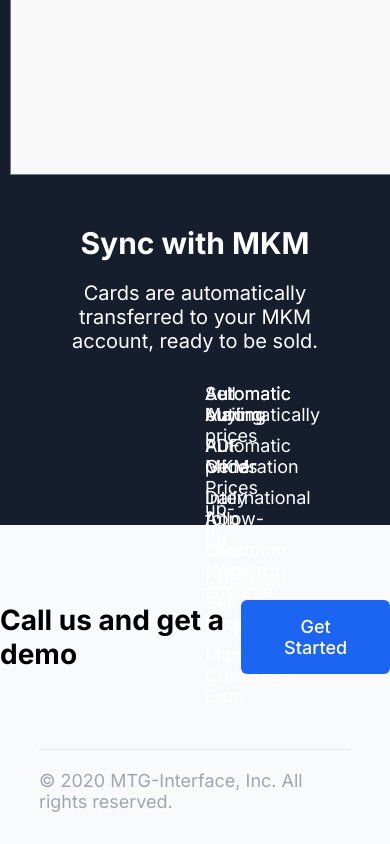
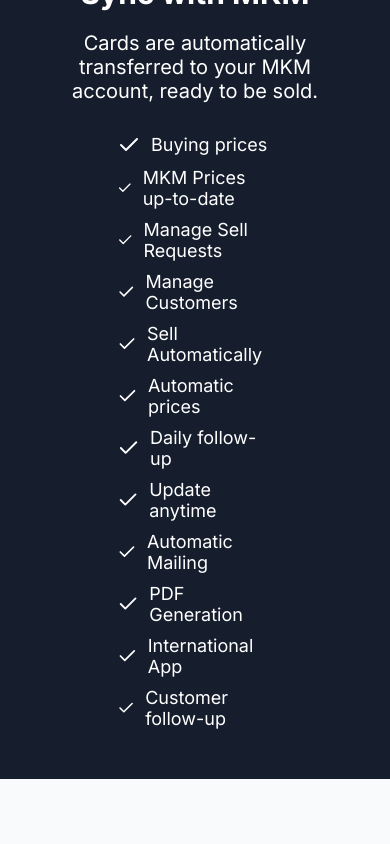
Before and after one commit to YoannBuzenet/mbi_web, a Next.js app: page / in a window 390 px wide. Shown: the part 2040-2884 px from the top of the page. Built offline with nearby package versions, Linux system fonts and the light colour scheme.

Commit message:
reponsive done on homepage !

```diff
--- a/pages/index.js
+++ b/pages/index.js
@@ -92,7 +92,7 @@ export default function Home() {
               <div>
                 <div>
                   <Icon.Check />
-                  <span>Automatic buying prices</span>
+                  <span>Buying prices</span>
                 </div>
                 <div>
                   <Icon.Check />
@@ -100,11 +100,11 @@ export default function Home() {
                 </div>
                 <div>
                   <Icon.Check />
-                  <span>Customer Sell Requests</span>
+                  <span>Manage Sell Requests</span>
                 </div>
                 <div>
                   <Icon.Check />
-                  <span>Manage Customer Data</span>
+                  <span>Manage Customers</span>
                 </div>
               </div>
               <div>
--- a/style.css
+++ b/style.css
@@ -209,8 +209,9 @@ main {
 .third-liner img {
   position: absolute;
   width: 1000px;
-  left: 10px;
-  top: 250px;
+  left: 50%;
+  top: 120%;
+  transform: translate(-50%, -50%);
   border: 1px solid rgba(210, 214, 220, 0.5);
 }
 
@@ -218,6 +219,22 @@ h2.punchline {
   margin: 0;
   font-size: 3rem;
   text-align: center;
+}
+
+@media only screen and (max-width: 1400px) {
+  .third-liner img {
+    width: 800px;
+  }
+}
+@media only screen and (max-width: 1024px) {
+  .third-liner img {
+    width: 600px;
+  }
+}
+@media only screen and (max-width: 768px) {
+  .third-liner img {
+    display: none;
+  }
 }
 
 /***FOURTH LINER ***/
@@ -264,6 +281,36 @@ h3.punchline {
   text-align: center;
 }
 
+@media only screen and (max-width: 1400px) {
+  .fourth-liner .tick-box {
+    margin-left: 0;
+    margin-right: 0;
+  }
+}
+@media only screen and (max-width: 1024px) {
+  .fourth-liner {
+    padding-top: 25rem;
+  }
+  .fourth-liner .tick-box {
+    justify-content: space-around;
+  }
+}
+
+@media only screen and (max-width: 768px) {
+  .fourth-liner {
+    padding-top: 10rem;
+    height: auto;
+    padding-bottom: 5rem;
+  }
+  .fourth-liner .tick-box {
+    flex-direction: column;
+    align-items: center;
+  }
+  .tick-box > div {
+    width: 50%;
+  }
+}
+
 /***FIFTH LINER ***/
 
 .fifth-liner {
@@ -288,6 +335,13 @@ h3.punchline {
   font-weight: 700;
 }
 
+@media only screen and (max-width: 1400px) {
+  .fifth-liner > div {
+    flex-direction: column;
+    text-align: left;
+  }
+}
+
 /**********************/
 /********Footer*******/
 /**********************/
@@ -307,6 +361,12 @@ footer span {
 
 .footerContent {
   padding-top: 2rem;
+}
+
+@media only screen and (max-width: 1400px) {
+  footer span {
+    font-size: 1.4rem;
+  }
 }
 
 /**********************/
```
